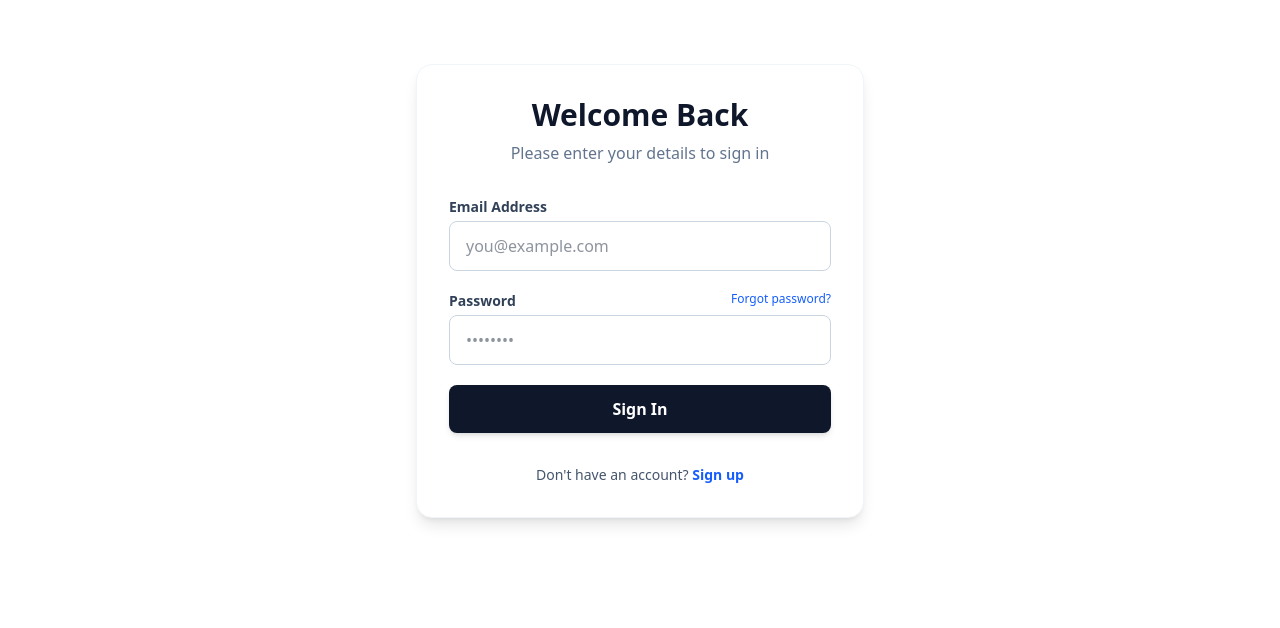
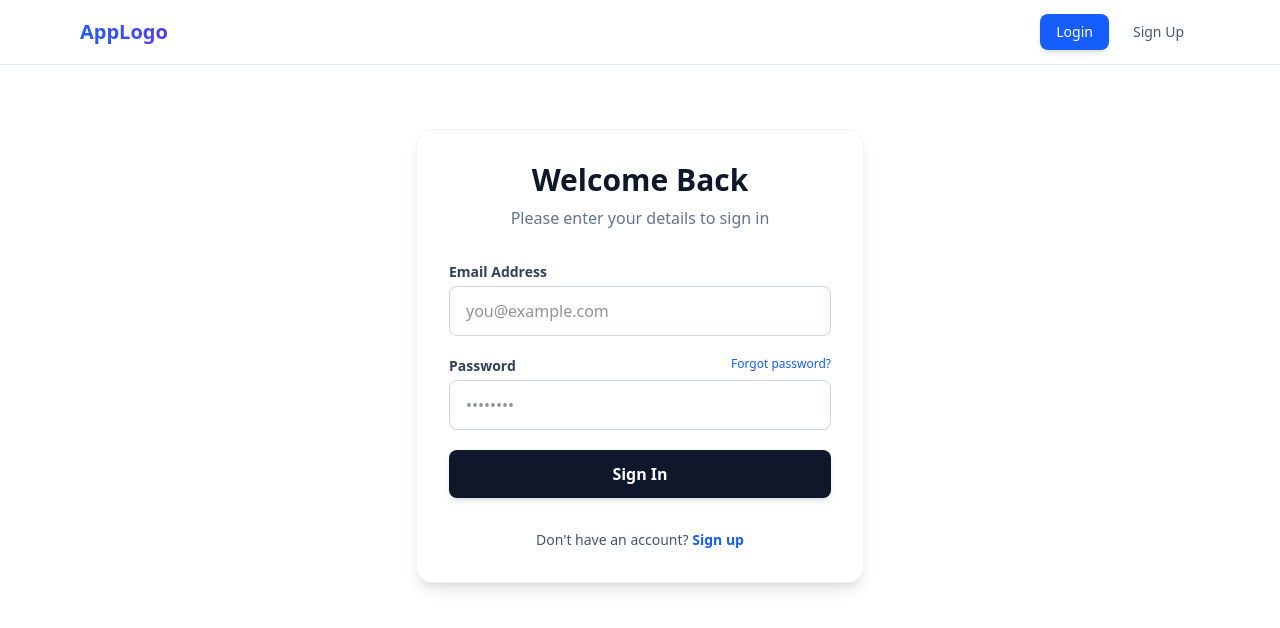
Before and after one commit to sujithmanc/next-drizzle-auth, a Next.js app: page /login in a window 1280 px wide. Shown: the top 628 px of the page. Built offline with nearby package versions, Linux system fonts and the light colour scheme; no server answers.

Commit message:
All the code

```diff
--- /dev/null
+++ b/src/app/Navbar.js
@@ -0,0 +1,63 @@
+"use client";
+
+import LogoutButton from "@/features/auth/components/LogoutButton";
+import Link from "next/link";
+import { usePathname } from "next/navigation";
+
+export default function Navbar({ user }) {
+    const pathname = usePathname();
+
+    // Helper to apply active styles
+    const linkStyles = (path) => {
+        const isActive = pathname === path;
+        return `px-4 py-2 rounded-lg text-sm font-medium transition-all duration-200 ${isActive
+            ? "bg-blue-600 text-white shadow-md"
+            : "text-slate-600 hover:bg-slate-100 hover:text-slate-900"
+            }`;
+    };
+
+    return (
+        <nav className="w-full border-b border-slate-200 bg-white/80 backdrop-blur-md sticky top-0 z-50">
+            <div className="max-w-6xl mx-auto px-4 h-16 flex items-center justify-between">
+                {/* Brand/Logo */}
+                <Link href="/" className="text-xl font-bold bg-gradient-to-r from-blue-600 to-indigo-600 bg-clip-text text-transparent">
+                    AppLogo
+                </Link>
+
+                {/* Navigation Links */}
+                <div className="flex items-center gap-2">
+                    {user ? (
+                        <>
+                            {/* User Email Badge */}
+                            <div className="flex items-center gap-2 px-3 py-1.5 bg-slate-50 border border-slate-200 rounded-full mr-2">
+                                <div className="w-2 h-2 rounded-full bg-green-500 animate-pulse" title="Online" />
+                                <span className="text-xs font-medium text-slate-600 truncate max-w-[150px]">
+                                    {user.email}
+                                </span>
+                            </div>
+
+                            <Link href="/profile" className={linkStyles("/profile")}>
+                                Profile
+                            </Link>
+                            <Link href="/settings" className={linkStyles("/settings")}>
+                                Settings
+                            </Link>
+
+                            <div className="h-6 w-[1px] bg-slate-200 mx-2" />
+                            <LogoutButton />
+                        </>
+                    ) : (
+                        <>
+                            <Link href="/login" className={linkStyles("/login")}>
+                                Login
+                            </Link>
+                            <Link href="/signup" className={linkStyles("/signup")}>
+                                Sign Up
+                            </Link>
+                        </>
+                    )}
+                </div>
+            </div>
+        </nav>
+    );
+}
--- a/src/app/layout.js
+++ b/src/app/layout.js
@@ -1,10 +1,16 @@
 
 import "./globals.css";
+import { getCurrentUser } from "./login/auth-utils";
+import Navbar from "./Navbar";
 
-export default function RootLayout({ children }) {
+export default async function RootLayout({ children }) {
+
+  const sessionInfo = await getCurrentUser({ redirectIfNotFound: false });
+
   return (
     <html lang="en">
       <body>
+        <Navbar user={sessionInfo} />
         {children}
       </body>
     </html>
--- a/src/app/page.jsx
+++ b/src/app/page.jsx
@@ -2,19 +2,14 @@
 
 import { cookies } from "next/headers";
 import { getCurrentUser, removeUserFromSession } from "./login/auth-utils";
-import LogoutButton from "@/features/auth/components/LogoutButton";
+import Navbar from "./Navbar";
 
-export async function logoutAction() {
-  await removeUserFromSession();
-}
 
 export default async function Home() {
-  const sessionInfo = await getCurrentUser( { redirectIfNotFound: true } );
 
   return (
     <>
-      <pre>{JSON.stringify(sessionInfo, null, 2)}</pre>
-      <LogoutButton />
+      <h1>Welcome to the Home Page</h1>
     </>
   );
 }
```
Also changed, not shown: src/app/(protected)/layout.js (renamed from src/app/protected/layout.js), src/app/(protected)/profile/page.js (renamed from src/app/protected/profile/page.js), src/app/(protected)/settings/page.js (renamed from src/app/protected/settings/page.js).
